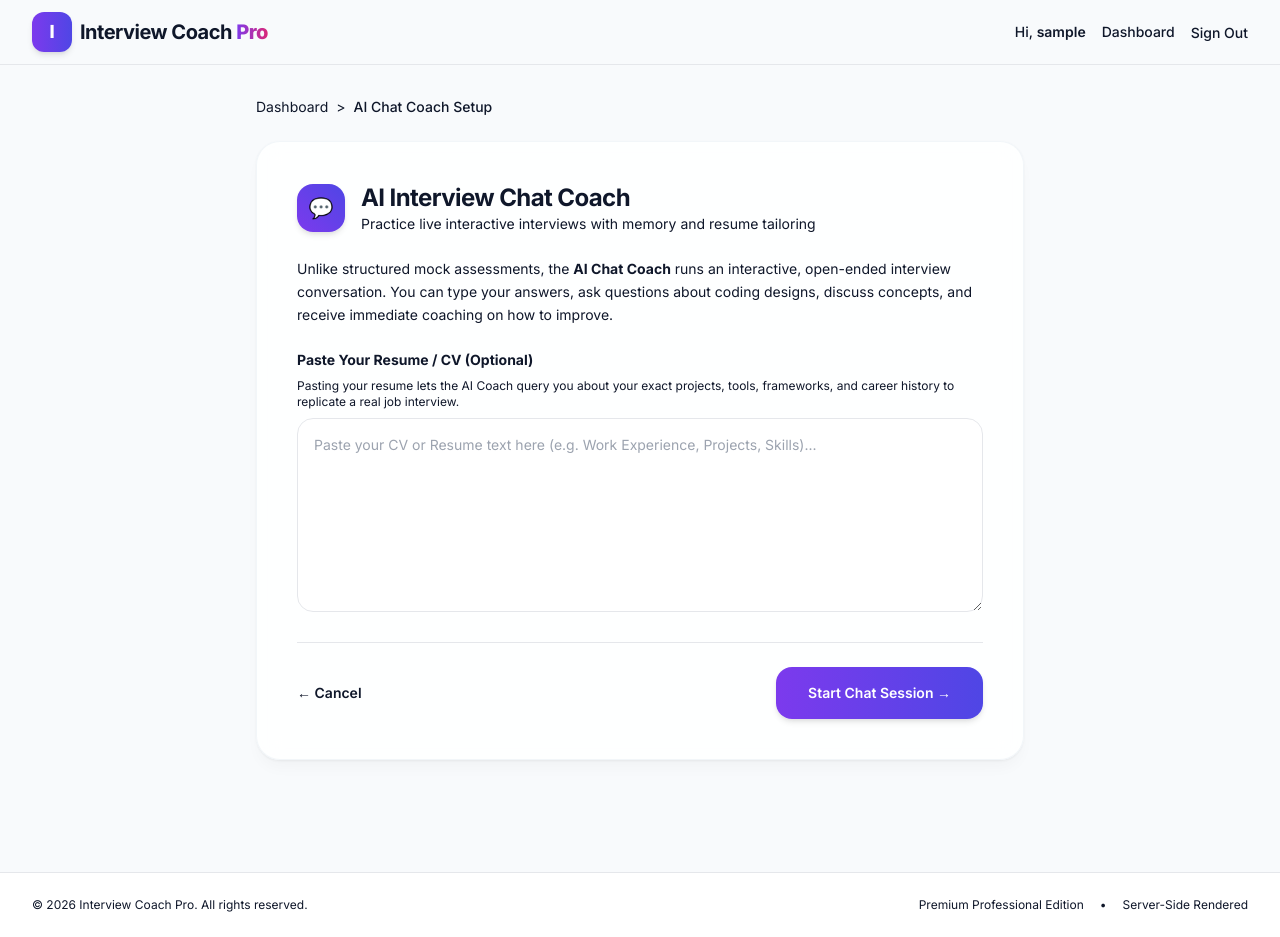
After one commit to anirudhsinghsalwa/AI-Powered-Interview-Coach, a Django app: page /chat/start/ in a window 1280 px wide. The commit adds this page. Run offline with Django 5.2, Linux system fonts and the light colour scheme; the visitor is signed in with stand-in values (Sample User, id 1); some libraries are stand-ins or nearby versions.

Commit message:
feat: implement AI Chat Coach with history memory and resume-tailoring, migrate to google-genai, and configure for Render PostgreSQL production deployment

```diff
--- /dev/null
+++ b/interview/templates/interview/chat_start.html
@@ -0,0 +1,60 @@
+{% extends 'interview/base.html' %}
+
+{% block title %}AI Chat Coach Setup - Interview Coach Pro{% endblock %}
+
+{% block content %}
+<div class="max-w-3xl mx-auto">
+    <!-- Breadcrumb -->
+    <nav class="flex mb-6 text-sm text-slate-500">
+        <a href="{% url 'dashboard' %}" class="hover:text-purple-600 transition-colors duration-150">Dashboard</a>
+        <span class="mx-2">&gt;</span>
+        <span class="text-slate-800 font-medium">AI Chat Coach Setup</span>
+    </nav>
+
+    <!-- Header card -->
+    <div class="glass-card premium-shadow rounded-3xl p-8 sm:p-10 border border-slate-100 mb-8">
+        <div class="flex items-center space-x-4 mb-6">
+            <div class="h-12 w-12 rounded-2xl bg-gradient-to-tr from-purple-600 to-indigo-600 flex items-center justify-center shadow-md text-xl">
+                💬
+            </div>
+            <div>
+                <h2 class="text-2xl font-bold text-slate-900 tracking-tight">AI Interview Chat Coach</h2>
+                <p class="text-sm text-slate-500">Practice live interactive interviews with memory and resume tailoring</p>
+            </div>
+        </div>
+
+        <p class="text-sm text-slate-600 leading-relaxed mb-6">
+            Unlike structured mock assessments, the <strong>AI Chat Coach</strong> runs an interactive, open-ended interview conversation.
+            You can type your answers, ask questions about coding designs, discuss concepts, and receive immediate coaching on how to improve.
+        </p>
+
+        <!-- Configuration Form -->
+        <form action="{% url 'chat_start' %}" method="POST" class="space-y-6">
+            {% csrf_token %}
+
+            <!-- Resume Text Area -->
+            <div class="space-y-2">
+                <label class="block text-sm font-bold text-slate-800">
+                    Paste Your Resume / CV (Optional)
+                </label>
+                <p class="text-xs text-slate-500">
+                    Pasting your resume lets the AI Coach query you about your exact projects, tools, frameworks, and career history to replicate a real job interview.
+                </p>
+                <textarea name="resume_text" rows="8" placeholder="Paste your CV or Resume text here (e.g. Work Experience, Projects, Skills)..."
+                          class="w-full rounded-2xl border border-slate-200 bg-white p-4 text-sm text-slate-800 placeholder-slate-400 focus:border-purple-500 focus:outline-none focus:ring-1 focus:ring-purple-500 transition-all duration-200"></textarea>
+            </div>
+
+            <!-- Action Button -->
+            <div class="pt-6 border-t border-slate-100 flex items-center justify-between">
+                <a href="{% url 'dashboard' %}" class="text-sm font-semibold text-slate-500 hover:text-slate-700 transition-colors duration-150">
+                    &larr; Cancel
+                </a>
+                <button type="submit"
+                        class="inline-flex items-center justify-center rounded-2xl bg-gradient-to-r from-purple-600 to-indigo-600 px-8 py-4 text-sm font-semibold text-white shadow-md hover:opacity-95 hover:shadow-lg transition-all duration-200 hover:-translate-y-0.5">
+                    Start Chat Session &rarr;
+                </button>
+            </div>
+        </form>
+    </div>
+</div>
+{% endblock %}
--- a/interview/templates/interview/dashboard.html
+++ b/interview/templates/interview/dashboard.html
@@ -25,6 +25,10 @@
                 <a href="{% url 'session_start' %}"
                    class="inline-flex items-center justify-center rounded-2xl bg-white px-6 py-4 text-sm font-semibold text-purple-900 shadow-md hover:bg-slate-50 hover:shadow-lg transition-all duration-200 hover:-translate-y-0.5">
                     Start Interview
+                </a>
+                <a href="{% url 'chat_start' %}"
+                   class="inline-flex items-center justify-center rounded-2xl bg-indigo-500/30 border border-indigo-400/30 px-6 py-4 text-sm font-semibold text-white shadow-md hover:bg-indigo-500/40 hover:shadow-lg transition-all duration-200 hover:-translate-y-0.5">
+                    💬 AI Chat Coach
                 </a>
                 <a href="{% url 'session_start' %}?mode=mcq"
                    class="inline-flex items-center justify-center rounded-2xl bg-purple-600/30 border border-purple-500/30 px-6 py-4 text-sm font-semibold text-white shadow-md hover:bg-purple-600/40 hover:shadow-lg transition-all duration-200 hover:-translate-y-0.5">
--- a/interview/urls.py
+++ b/interview/urls.py
@@ -12,4 +12,7 @@ urlpatterns = [
     path('session/<int:session_id>/question/<int:question_order>/feedback/', views.question_feedback, name='question_feedback'),
     path('session/<int:session_id>/results/', views.results_view, name='results_view'),
     path('session/<int:session_id>/pdf/', views.download_pdf, name='download_pdf'),
+    path('chat/start/', views.chat_start, name='chat_start'),
+    path('chat/<int:chat_id>/', views.chat_room, name='chat_room'),
+    path('chat/<int:chat_id>/send/', views.chat_send, name='chat_send'),
 ]
--- a/interview/views.py
+++ b/interview/views.py
@@ -13,8 +13,8 @@ from reportlab.lib import colors
 from reportlab.platypus import SimpleDocTemplate, Paragraph, Spacer, Table, TableStyle, PageBreak
 from reportlab.lib.styles import getSampleStyleSheet, ParagraphStyle
 
-from .models import InterviewSession, InterviewQuestion
-from .services import generate_session_questions, evaluate_candidate_answer
+from .models import InterviewSession, InterviewQuestion, ChatSession, ChatMessage
+from .services import generate_session_questions, evaluate_candidate_answer, generate_chat_reply
 
 # -------------------------------------------------------------------------
 # AUTHENTICATION VIEWS
@@ -139,17 +139,20 @@ def session_start(request):
             messages.error(request, "Invalid topic, difficulty, or mode selection.")
             return redirect('session_start')
 
+        resume_text = request.POST.get('resume_text', '').strip() or None
+
         # Create a new session
         session = InterviewSession.objects.create(
             user=request.user,
             topic=topic,
             difficulty=difficulty,
             mode=mode,
+            resume_text=resume_text,
             completed=False
         )
 
         # Generate 5 questions via service (Gemini API / Fallback)
-        questions_list = generate_session_questions(topic, difficulty, mode)
+        questions_list = generate_session_questions(topic, difficulty, mode, resume_text=resume_text)
 
         # Save questions in database
         for index, q_data in enumerate(questions_list, start=1):
@@ -554,3 +557,73 @@ def download_pdf(request, session_id):
     response['Content-Disposition'] = f'attachment; filename="Interview_Report_Session_{session.id}.pdf"'
     response.write(pdf_content)
     return response
+
+
+# -------------------------------------------------------------------------
+# AI CHAT COACH VIEWS
+# -------------------------------------------------------------------------
+
+@login_required
+def chat_start(request):
+    if request.method == 'POST':
+        resume_text = request.POST.get('resume_text', '').strip() or None
+        # Create a new chat session
+        chat_session = ChatSession.objects.create(
+            user=request.user,
+            resume_text=resume_text
+        )
+        # Add initial greeting message
+        welcome_text = "Hello! I am your AI Interview Coach. "
+        if resume_text:
+            welcome_text += "I've reviewed your resume and I'm ready to grill you on your skills, experience, and projects. Let's get started! What position are you interviewing for?"
+        else:
+            welcome_text += "I can help you practice coding, system design, DSA, and behavioral interviews. To start, could you tell me what role you're preparing for, or share your resume context?"
+
+        ChatMessage.objects.create(
+            session=chat_session,
+            sender='ai',
+            text=welcome_text
+        )
+        return redirect('chat_room', chat_id=chat_session.id)
+
+    return render(request, 'interview/chat_start.html')
+
+
+@login_required
+def chat_room(request, chat_id):
+    chat_session = get_object_or_404(ChatSession, id=chat_id, user=request.user)
+    messages = chat_session.messages.order_by('created_at')
+
+    context = {
+        'chat_session': chat_session,
+        'chat_messages': messages,
+    }
+    return render(request, 'interview/chat_room.html', context)
+
+
+@login_required
+def chat_send(request, chat_id):
+    if request.method != 'POST':
+        return redirect('chat_room', chat_id=chat_id)
+
+    chat_session = get_object_or_404(ChatSession, id=chat_id, user=request.user)
+    user_text = request.POST.get('message', '').strip()
+
+    if user_text:
+        # Save user message
+        ChatMessage.objects.create(
+            session=chat_session,
+            sender='user',
+            text=user_text
+        )
+
+        # Generate and save AI reply using Gemini service
+        ai_reply = generate_chat_reply(chat_session, user_text)
+
+        ChatMessage.objects.create(
+            session=chat_session,
+            sender='ai',
+            text=ai_reply
+        )
+
+    return redirect('chat_room', chat_id=chat_id)
```
Also changed, not shown: interview/models.py (+19 -0 lines), interview/services.py (+108 -30 lines), interview/templates/interview/chat_room.html (added, +106 -0 lines), interview/templates/interview/session_start.html (+13 -0 lines), interview_coach/settings.py (+33 -6 lines), requirements.txt (added, +8 -0 lines), interview/migrations/0004_interviewsession_resume_text_chatsession_chatmessage.py (added), 1 other file.
